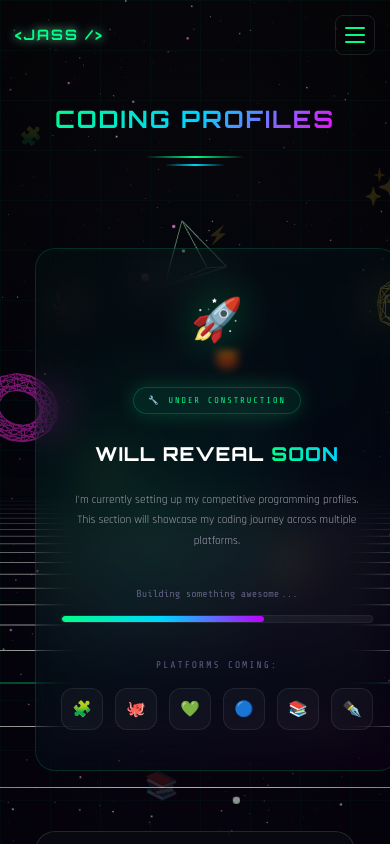
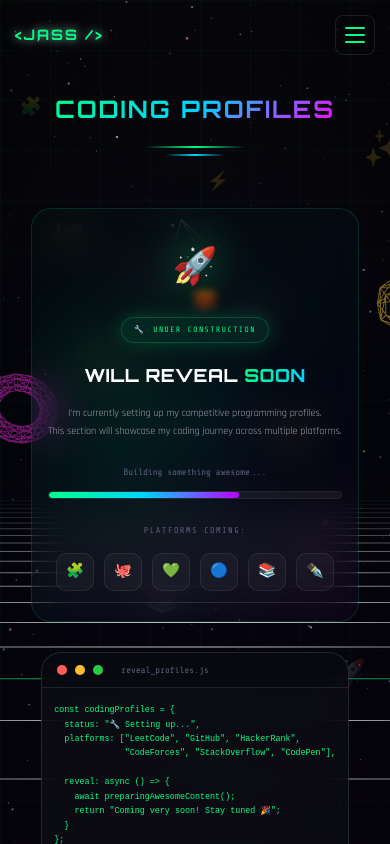
Before and after one commit to Jasswanth-24/Portfolio_react, a React (Vite) app in the folder Jass-portfolio/: page /profiles in a window 390 px wide. Shown: the top 844 px of the page. Built offline with nearby package versions, Linux system fonts and the light colour scheme.

Commit message:
fix: make CodingProfiles page fully responsive for all mobile views

```diff
--- a/Jass-portfolio/src/pages/CodingProfiles/CodingProfiles.css
+++ b/Jass-portfolio/src/pages/CodingProfiles/CodingProfiles.css
@@ -297,9 +297,23 @@
 
 /* ========== Responsive ========== */
 @media (max-width: 768px) {
+  .profiles-page {
+    padding-top: 100px;
+    padding-bottom: 60px;
+  }
+
+  .profiles-header {
+    margin-bottom: 30px;
+  }
+
   .cs-title {
     font-size: 2rem;
     letter-spacing: 1px;
+  }
+
+  .coming-soon-container {
+    max-width: 100%;
+    padding: 0 15px;
   }
 
   .coming-soon-card {
@@ -312,6 +326,12 @@
 
   .cs-description {
     font-size: 0.95rem;
+    max-width: 100%;
+  }
+
+  .cs-platform-icons {
+    flex-wrap: wrap;
+    justify-content: center;
   }
 
   .cs-platform-icon {
@@ -323,23 +343,147 @@
   .orbit-dot {
     display: none;
   }
+
+  .code-animation-section {
+    max-width: 100%;
+    padding: 0 15px;
+    margin-top: 40px;
+  }
+
+  .code-content {
+    padding: 20px 15px;
+  }
+
+  .code-content pre {
+    font-size: 0.8rem;
+    line-height: 1.7;
+    word-break: break-word;
+    white-space: pre-wrap;
+    overflow-x: auto;
+  }
 }
 
 @media (max-width: 480px) {
   .profiles-page {
-    padding-top: 100px;
+    padding-top: 90px;
+    padding-bottom: 40px;
+  }
+
+  .profiles-header {
+    margin-bottom: 20px;
   }
 
   .cs-title {
-    font-size: 1.6rem;
+    font-size: 1.5rem;
+    letter-spacing: 0.5px;
+    margin-bottom: 15px;
+  }
+
+  .coming-soon-container {
+    padding: 0 10px;
+  }
+
+  .coming-soon-card {
+    padding: 30px 16px;
+  }
+
+  .cs-rocket {
+    margin-bottom: 20px;
+  }
+
+  .rocket-emoji {
+    font-size: 3rem;
   }
 
   .cs-badge {
+    font-size: 0.65rem;
+    padding: 6px 12px;
+    letter-spacing: 1.5px;
+    margin-bottom: 18px;
+  }
+
+  .cs-description {
+    font-size: 0.85rem;
+    line-height: 1.7;
+    margin-bottom: 25px;
+  }
+
+  .cs-progress-container {
+    max-width: 100%;
+    margin-bottom: 25px;
+  }
+
+  .cs-progress-label {
+    font-size: 0.75rem;
+  }
+
+  .cs-platform-icons {
+    flex-wrap: wrap;
+    justify-content: center;
+    gap: 10px;
+  }
+
+  .cs-platform-icon {
+    width: 38px;
+    height: 38px;
+    font-size: 1.2rem;
+    border-radius: 10px;
+  }
+
+  .cs-platforms-label {
     font-size: 0.7rem;
-    padding: 6px 14px;
+    letter-spacing: 1.5px;
+  }
+
+  .code-animation-section {
+    padding: 0 10px;
+    margin-top: 30px;
+  }
+
+  .code-header {
+    padding: 10px 15px;
+  }
+
+  .code-dot {
+    width: 10px;
+    height: 10px;
+  }
+
+  .code-title {
+    font-size: 0.75rem;
+    margin-left: 10px;
+  }
+
+  .code-content {
+    padding: 15px 12px;
   }
 
   .code-content pre {
-    font-size: 0.75rem;
+    font-size: 0.7rem;
+    line-height: 1.6;
   }
 }
+
+@media (max-width: 360px) {
+  .cs-title {
+    font-size: 1.3rem;
+  }
+
+  .coming-soon-card {
+    padding: 25px 12px;
+  }
+
+  .cs-description {
+    font-size: 0.8rem;
+  }
+
+  .cs-platform-icon {
+    width: 34px;
+    height: 34px;
+    font-size: 1rem;
+  }
+
+  .code-content pre {
+    font-size: 0.65rem;
+  }
+}
```
